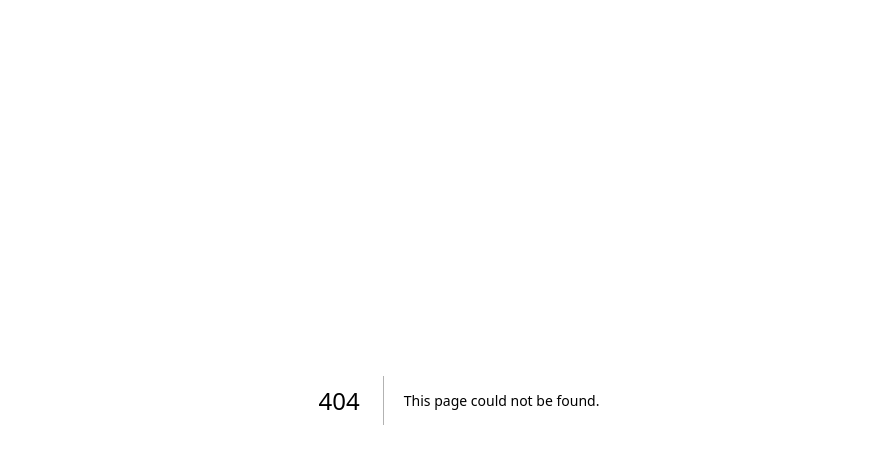
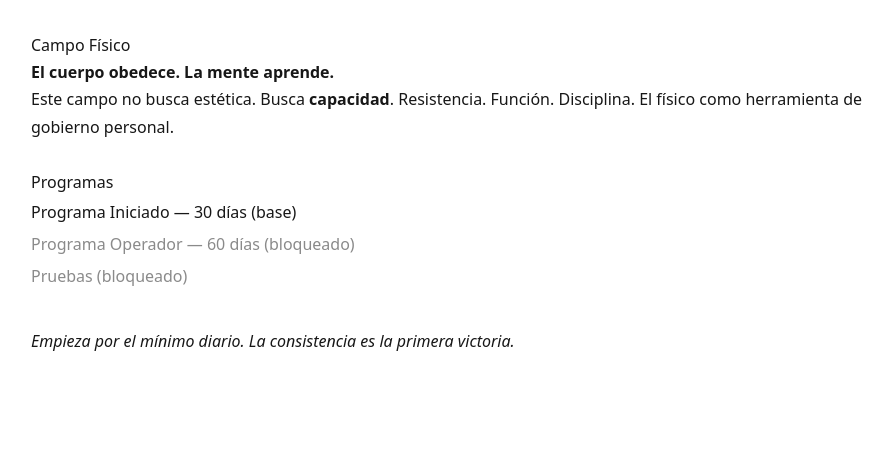
Before and after one commit to oriolrinconr-lang/nextjs-boilerplate, a Next.js app: page /campo-fisico in a window 1280 px wide. Before the commit this address had no page. Shown: the top 464 px of the page, without its empty margins (181-1074 px from the left). Built offline with nearby package versions, Linux system fonts and the light colour scheme.

Commit message:
Add Campo Físico index

```diff
--- /dev/null
+++ b/app/campo-fisico/page.tsx
@@ -0,0 +1,36 @@
+import Link from "next/link";
+
+export default function CampoFisico() {
+  return (
+    <main style={{ maxWidth: 920, margin: "0 auto", padding: 32, fontFamily: "system-ui", lineHeight: 1.7 }}>
+      <h1>Campo Físico</h1>
+      <p><strong>El cuerpo obedece. La mente aprende.</strong></p>
+
+      <p>
+        Este campo no busca estética. Busca <strong>capacidad</strong>.
+        Resistencia. Función. Disciplina. El físico como herramienta de gobierno personal.
+      </p>
+
+      <section style={{ marginTop: 28 }}>
+        <h2>Programas</h2>
+        <ul style={{ lineHeight: 2 }}>
+          <li>
+            <Link href="/campo-fisico/iniciado-30">
+              Programa Iniciado — 30 días (base)
+            </Link>
+          </li>
+          <li style={{ opacity: 0.5 }}>
+            Programa Operador — 60 días (bloqueado)
+          </li>
+          <li style={{ opacity: 0.5 }}>
+            Pruebas (bloqueado)
+          </li>
+        </ul>
+      </section>
+
+      <p style={{ marginTop: 36 }}>
+        <em>Empieza por el mínimo diario. La consistencia es la primera victoria.</em>
+      </p>
+    </main>
+  );
+}
```
